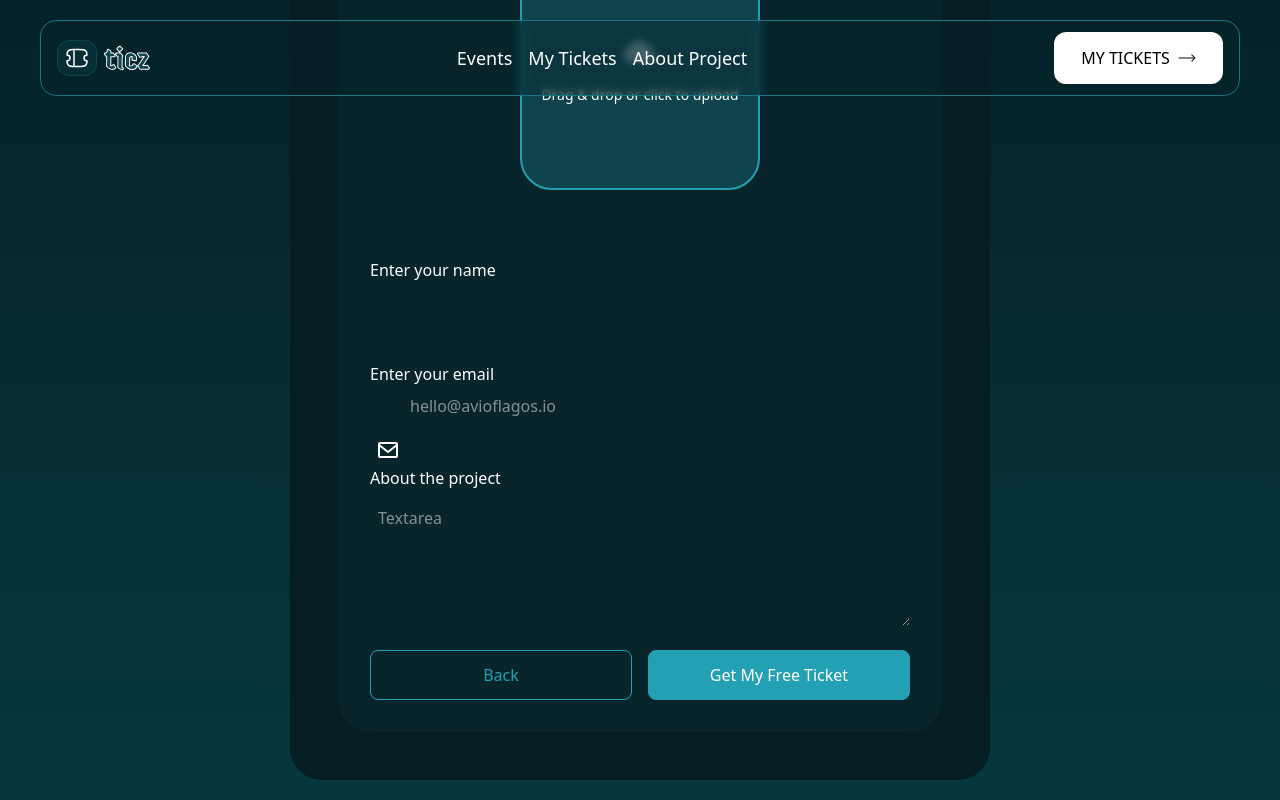
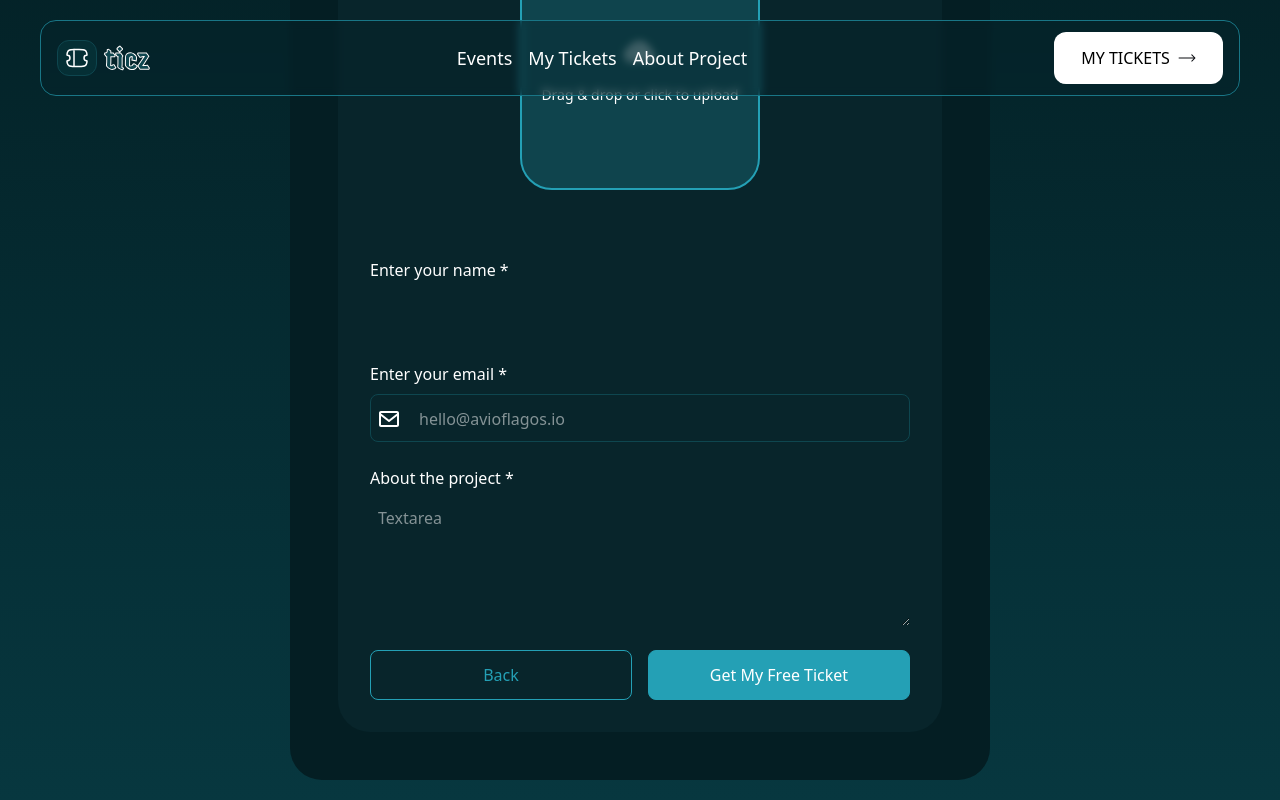
Before and after one commit to RayRugie/ticket-generator-app, a React (Vite) app: page / in a window 1280 px wide. Both pictures are taken after a click on the button "Next". Shown: the part 391-1191 px from the top of the page. Built offline with nearby package versions, Linux system fonts and the light colour scheme; a web font is replaced by a local one.

Commit message:
form-validation

```diff
--- a/src/components/AttendeeDetails/AttendeeDetails.module.scss
+++ b/src/components/AttendeeDetails/AttendeeDetails.module.scss
@@ -60,20 +60,48 @@
     height: 3rem;
     border-radius: 0.5rem;
     padding: 0 0.5rem;
+
+    &.error {
+      border-color: #ff4d4f;
+
+      &:focus {
+        border-color: #ff4d4f;
+        box-shadow: 0 0 0 2px rgba(255, 77, 79, 0.2);
+      }
+    }
+  }
+  .error-message {
+    color: #ff4d4f;
+    font-size: 14px;
+    margin-top: 4px;
+    display: block;
   }
 
   .email-input {
-    border: 1px solid var(#0e464f);
+    border: 1px solid #0e464f;
     height: 3rem;
     border-radius: 0.5rem;
     padding: 0 2.5rem;
     position: relative;
 
+    &.error {
+      border-color: #ff4d4f;
+
+      &:focus {
+        border-color: #ff4d4f;
+        box-shadow: 0 0 0 2px rgba(255, 77, 79, 0.2);
+      }
+    }
+
+    .input-field {
+      width: 100%;
+    }
+
   }
 
   .email-icon {
     position: absolute;
-    top: 3rem;
+    top: 1rem;
     left: 0.5rem;
   }
 
@@ -82,6 +110,15 @@
     height: 8rem;
     border-radius: 0.5rem;
     padding: 0.5rem;
+
+    &.error {
+      border-color: #ff4d4f;
+
+      &:focus {
+        border-color: #ff4d4f;
+        box-shadow: 0 0 0 2px rgba(255, 77, 79, 0.2);
+      }
+    }
   }
 
   .button-group {
--- a/src/components/AttendeeDetails/AttendeeDetails.tsx
+++ b/src/components/AttendeeDetails/AttendeeDetails.tsx
@@ -2,6 +2,14 @@ import { useTabContext } from "../../contexts/TabContext";
 import ImageUpload from "../uploadImage/uploadImage";
 import { useFormContext } from "../../contexts/FormContext";
 import styles from "./AttendeeDetails.module.scss";
+import { useState } from "react";
+
+interface FormErrors {
+  name?: string;
+  email?: string;
+  project?: string;
+  image?: string;
+}
 
 const AttendeeDetails = () => {
   const {
@@ -9,17 +17,60 @@ const AttendeeDetails = () => {
     state: { imageUrl },
   } = useFormContext();
   const { onNextTab, onPreviousTab } = useTabContext();
+  const [errors, setErrors] = useState<FormErrors>({});
+
+  // Email validation regex
+  const emailRegex = /^[^\s@]+@[^\s@]+\.[^\s@]+$/;
+
+  const validateForm = (formData: FormData): FormErrors => {
+    const errors: FormErrors = {};
+    const name = formData.get('name') as string;
+    const email = formData.get('email') as string;
+    const project = formData.get('project') as string;
+
+    // Name validation
+    if (!name || name.trim() === '') {
+      errors.name = 'Name is required';
+    }
+
+    // Email validation
+    if (!email || email.trim() === '') {
+      errors.email = 'Email is required';
+    } else if (!emailRegex.test(email)) {
+      errors.email = 'Please enter a valid email address';
+    }
+
+    // Project validation
+    if (!project || project.trim() === '') {
+      errors.project = 'Project details are required';
+    }
+
+    // Image validation
+    if (!imageUrl) {
+      errors.image = 'Profile photo is required';
+    }
+
+    return errors;
+  };
 
   const handleImageUpload = (url: string | File) => {
     dispatch({ type: "UPDATE_IMAGE_URL", payload: url });
+    // Clear image error when image is uploaded
+    setErrors(prev => ({ ...prev, image: undefined }));
   };
 
   const onSubmit = (e: React.FormEvent<HTMLFormElement>) => {
     e.preventDefault();
 
     const formData = new FormData(e.currentTarget);
+    const validationErrors = validateForm(formData);
+
+    if (Object.keys(validationErrors).length > 0) {
+      setErrors(validationErrors);
+      return;
+    }
+
     const formObject = Object.fromEntries(formData.entries());
-
     if (imageUrl) {
       formObject.imageUrl = imageUrl;
     }
@@ -41,9 +92,12 @@ const AttendeeDetails = () => {
         >
           <div className={styles["image-upload-wrapper"]}>
             <label htmlFor="image" className="place-self-start">
-              Upload Profile Photo
+              Upload Profile Photo *
             </label>
             <ImageUpload onImageUpload={handleImageUpload} />
+            {errors.image && (
+              <span className={styles["error-message"]}>{errors.image}</span>
+            )}
             <div className={styles["image-overlay"]}></div>
           </div>
         </div>
@@ -51,32 +105,43 @@ const AttendeeDetails = () => {
         <div className={styles.separator}></div>
 
         <div className={styles["input-group"]} aria-labelledby="name input">
-          <label htmlFor="name">Enter your name</label>
+          <label htmlFor="name">Enter your name *</label>
           <input
             type="text"
             id="name"
             name="name"
             aria-labelledby="name input"
-            onChange={(e) =>
-              dispatch({ type: "UPDATE_NAME", payload: e.target.value })
-            }
-            className={styles["input-field"]}
+            onChange={(e) => {
+              dispatch({ type: "UPDATE_NAME", payload: e.target.value });
+              // Clear error when user starts typing
+              if (e.target.value) {
+                setErrors(prev => ({ ...prev, name: undefined }));
+              }
+            }}
+            className={`${styles["input-field"]} ${errors.name ? styles["error-input"] : ""}`}
           />
+          {errors.name && (
+            <span className={styles["error-message"]}>{errors.name}</span>
+          )}
         </div>
 
-        <div
-          className={styles["input-group"]}
-          aria-labelledby="email input"
-        >
-          <label htmlFor="email">Enter your email</label>
+        <div className={styles["input-group"]} aria-labelledby="email input">
+          <label htmlFor="email">Enter your email *</label>
           <div className={styles["email-input"]}>
             <input
-              type="text"
+              type="email"
+              id="email"
+              name="email"
               placeholder="hello@avioflagos.io"
               aria-labelledby="email input"
-              onChange={(e) =>
-                dispatch({ type: "UPDATE_EMAIL", payload: e.target.value })
-              }
+              onChange={(e) => {
+                dispatch({ type: "UPDATE_EMAIL", payload: e.target.value });
+                // Clear error when user starts typing
+                if (e.target.value) {
+                  setErrors(prev => ({ ...prev, email: undefined }));
+                }
+              }}
+              className={`${styles["input-field"]} ${errors.email ? styles["error-input"] : ""}`}
             />
             <img
               src="mail-icon.svg"
@@ -85,26 +150,33 @@ const AttendeeDetails = () => {
               aria-labelledby="mail icon for email input"
             />
           </div>
+          {errors.email && (
+            <span className={styles["error-message"]}>{errors.email}</span>
+          )}
         </div>
 
-        <div
-          className={styles["input-group"]}
-          aria-labelledby="project details input"
-        >
-          <label htmlFor="project">About the project</label>
+        <div className={styles["input-group"]} aria-labelledby="project details input">
+          <label htmlFor="project">About the project *</label>
           <textarea
-            onChange={(e) =>
+            onChange={(e) => {
               dispatch({
                 type: "UPDATE_SPECIAL_REQUEST",
                 payload: e.target.value,
-              })
-            }
+              });
+              // Clear error when user starts typing
+              if (e.target.value) {
+                setErrors(prev => ({ ...prev, project: undefined }));
+              }
+            }}
             name="project"
             placeholder="Textarea"
             id="project"
-            className={styles["textarea-field"]}
+            className={`${styles["textarea-field"]} ${errors.project ? styles["error-input"] : ""}`}
             aria-labelledby="project details input"
           ></textarea>
+          {errors.project && (
+            <span className={styles["error-message"]}>{errors.project}</span>
+          )}
         </div>
 
         <div className={styles["button-group"]}>
@@ -112,6 +184,7 @@ const AttendeeDetails = () => {
             onClick={() => onPreviousTab(1)}
             className={`${styles.button} ${styles["button-back"]}`}
             aria-labelledby="previous form button"
+            type="button"
           >
             Back
           </button>
```
